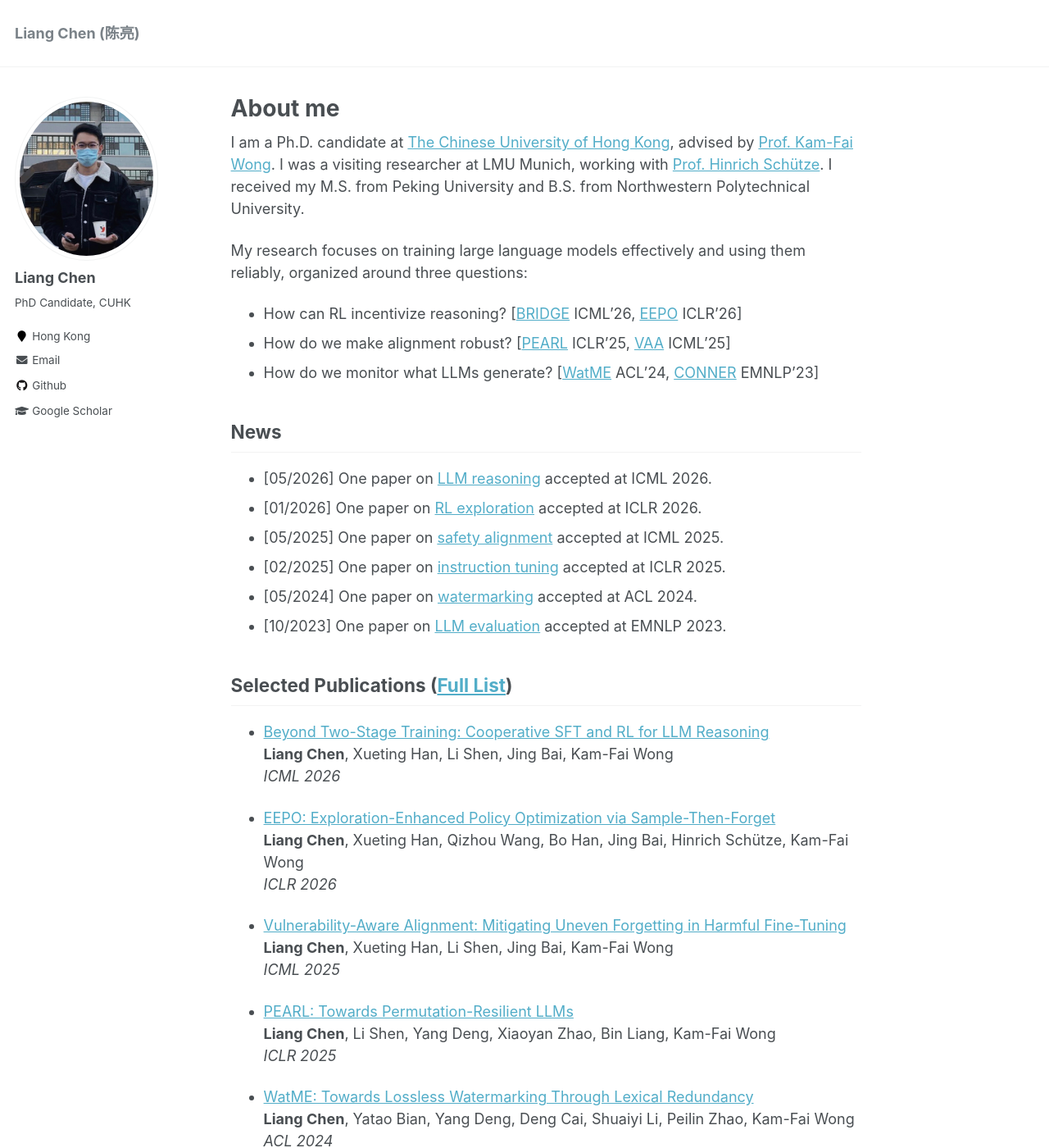
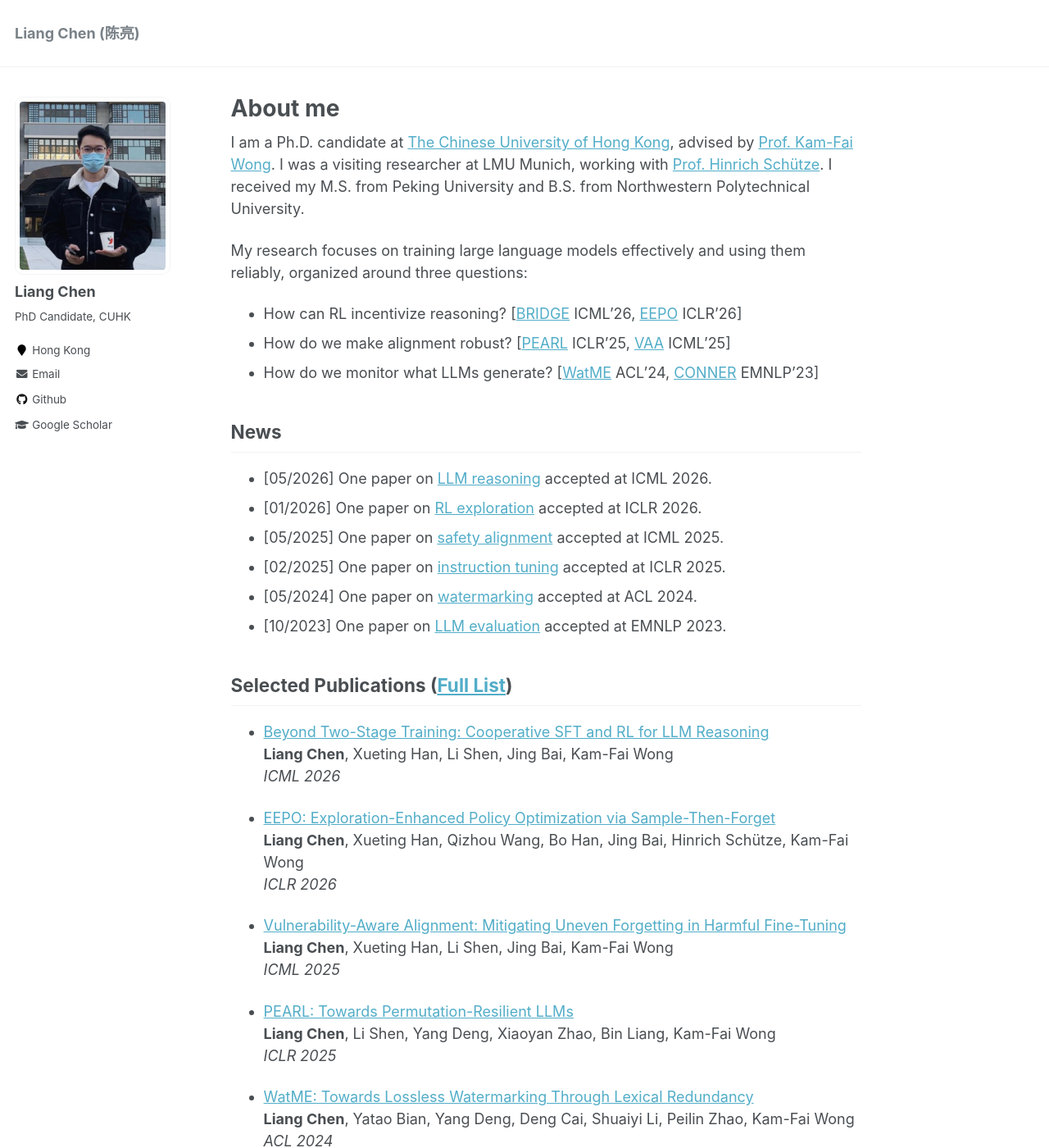
Before and after one commit to ChanLiang/ChanLiang.github.io, a Jekyll site: the page built from _pages/about.md, in a window 1280 px wide and 1400 px high. Shown: the whole window at 82% size. Built offline with Jekyll 4.4.1, drawn with Linux system fonts in a browser that asks for light colours.

Commit message:
Enlarge sidebar avatar and switch to rounded rectangle
Co-Authored-By: Claude Opus 4.7 (1M context) <noreply@anthropic.com>

```diff
--- a/_sass/_sidebar.scss
+++ b/_sass/_sidebar.scss
@@ -83,8 +83,8 @@
   }
 
   img {
-    max-width: 175px;
-    border-radius: 50%;
+    max-width: 250px;
+    border-radius: 10px;
 
     @include breakpoint($large) {
       padding: 5px;
```
